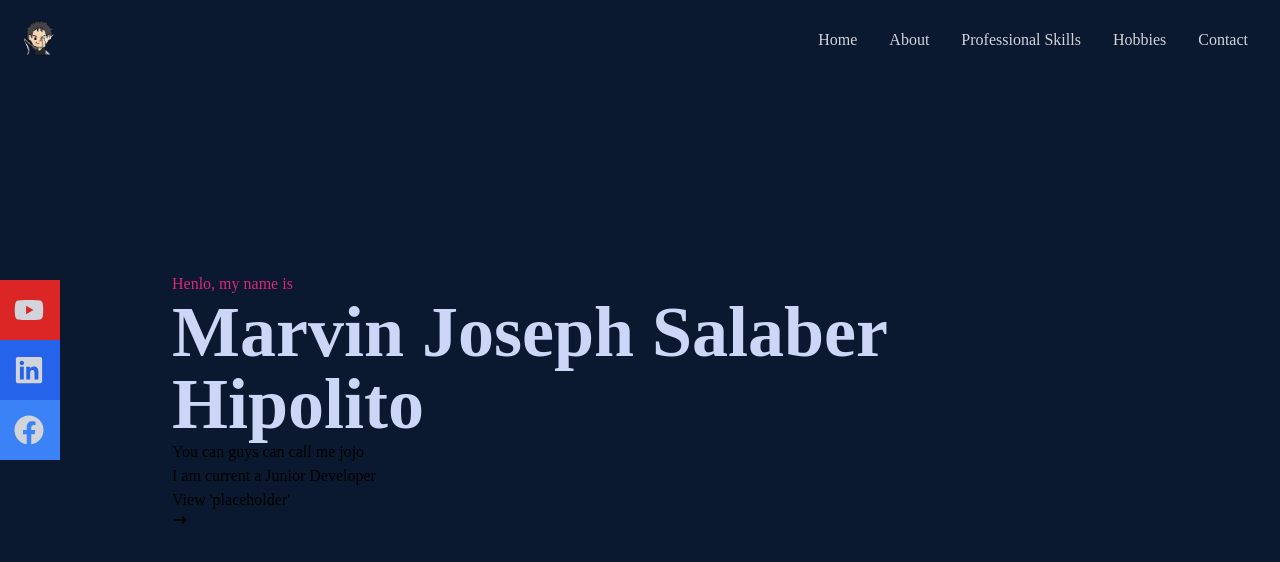
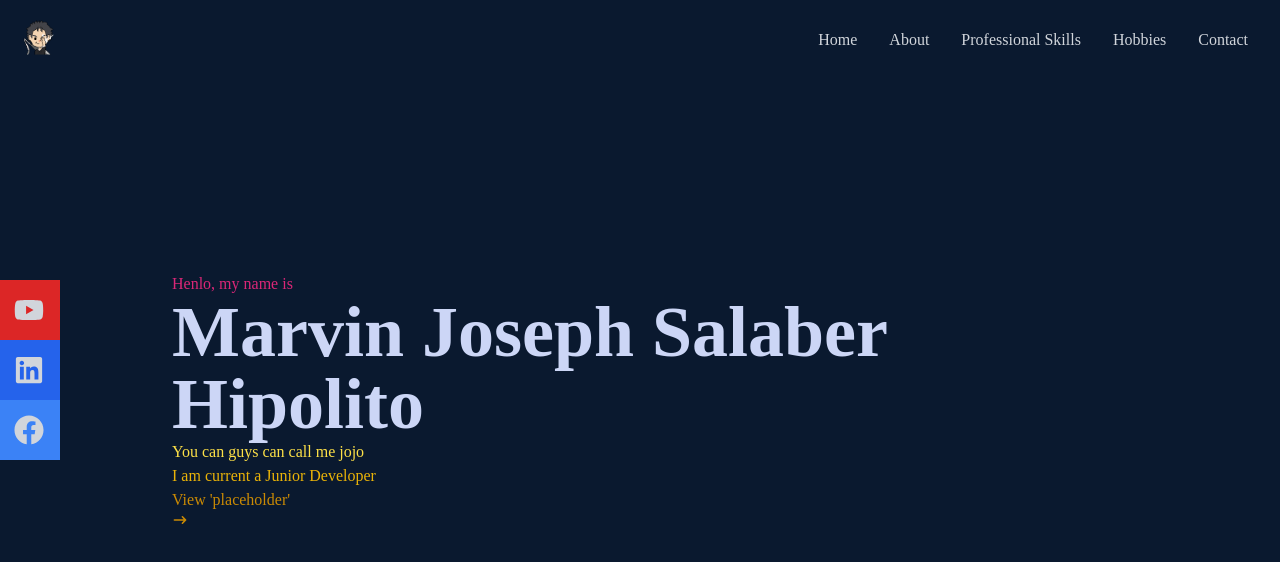
Before and after one commit to jojomarv619/jojoportfolio, a React (Create React App) app: page / in a window 1280 px wide. Shown: the top 562 px of the page. Built offline with nearby package versions, Linux system fonts and the light colour scheme.

Commit message:
third commit

```diff
--- a/src/components/Home.jsx
+++ b/src/components/Home.jsx
@@ -1,6 +1,6 @@
 import React from 'react'
 import {HiArrowNarrowRight} from 'react-icons/hi'
-import Navbar from './Navbar'
+// import Navbar from './Navbar'
 
 const Home = () => {
   return (
@@ -9,11 +9,11 @@ const Home = () => {
             <div className='max-w-[1000px] mx-auto px-8 flex flex-col justify-center h-full'>
                 <p className='text-pink-600'> Henlo, my name is</p>
                 <h1 className='text-4xl sm:text-7xl font-bold text-[#ccd6f6]'>Marvin Joseph Salaber Hipolito</h1>
-                <h2>You can guys can call me jojo</h2>
-                <h3>I am current a Junior Developer</h3>
+                <h2 className='text-yellow-300'>You can guys can call me jojo</h2>
+                <h3 className='text-yellow-500'>I am current a Junior Developer</h3>
 
                 <div>
-                    <button>View 'placeholder'<HiArrowNarrowRight /></button>
+                    <button className='text-yellow-600'>View 'placeholder'<HiArrowNarrowRight /></button>
                 </div>
 
             </div>
```
Also changed, not shown: 1 other file (tests, documents, lock files or other folders).
